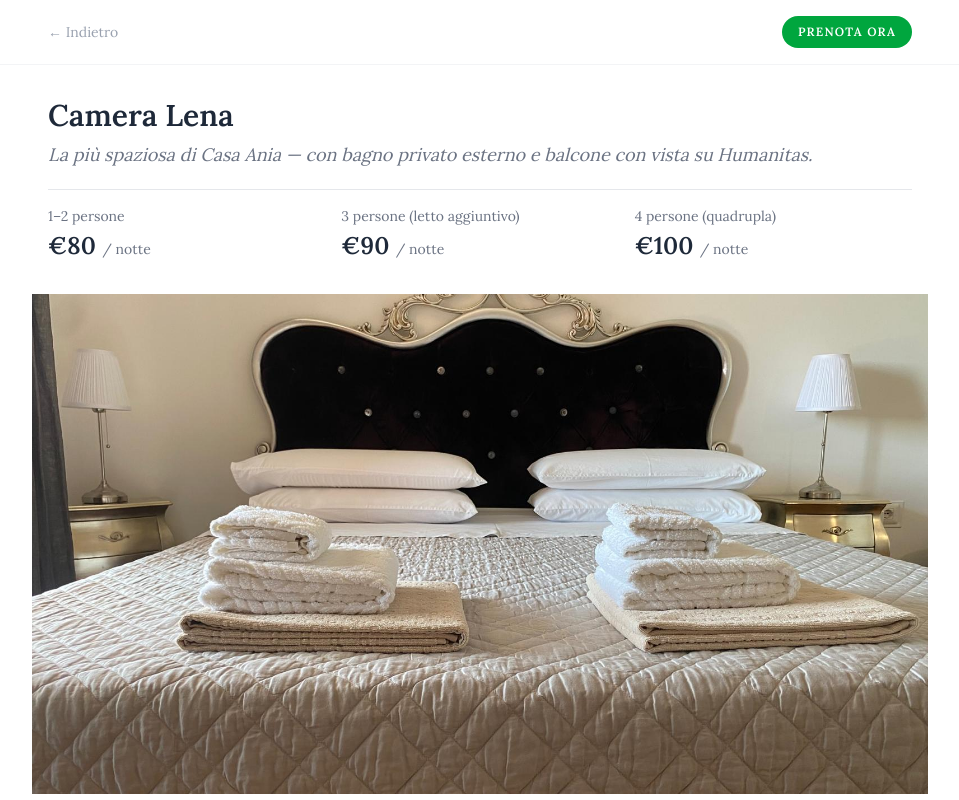
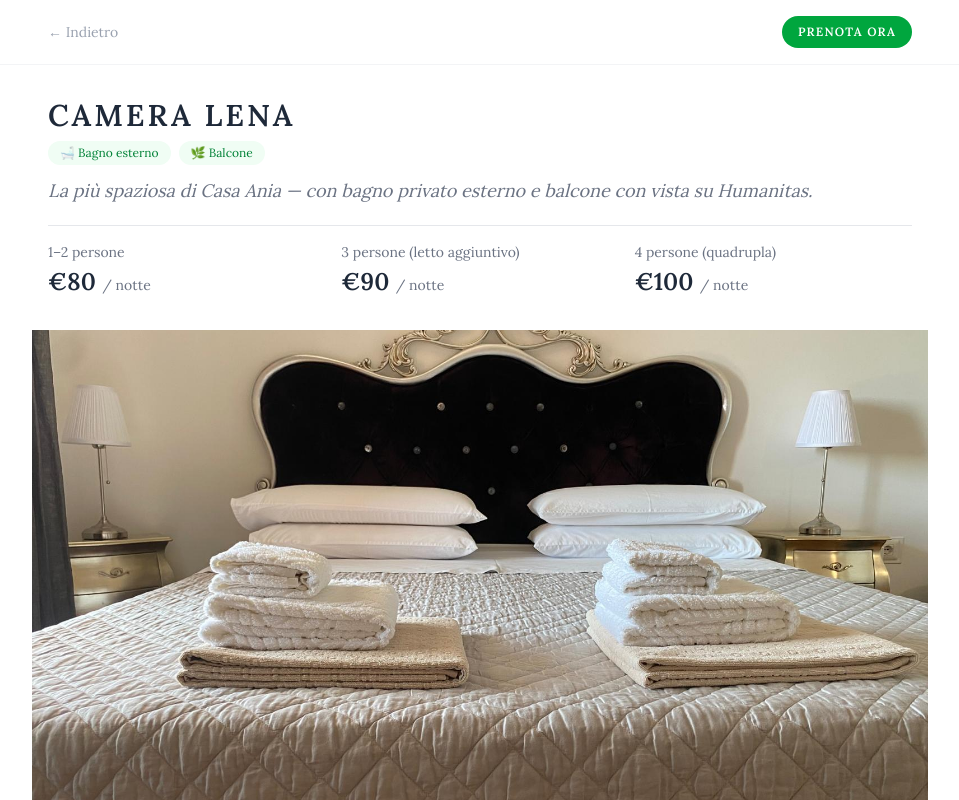
Before and after one commit to CasaAnia/sito-casaania, a Next.js app: page /camere/lena in a window 1280 px wide. Shown: the top 800 px of the page, without its empty margins (160-1119 px from the left). Built offline with nearby package versions, Linux system fonts and the light colour scheme.

Commit message:
Tutte le camere: titoli maiuscolo + badge caratteristiche principali

```diff
--- a/app/camere/ambra/page.tsx
+++ b/app/camere/ambra/page.tsx
@@ -46,7 +46,10 @@ export default function CameraAmbra() {
 
       <div className="max-w-4xl mx-auto px-4 py-8">
 
-        <h1 style={{ fontFamily: "'Lora', serif" }} className="text-3xl font-semibold text-gray-800 mb-2">Camera Matrimoniale Ambra</h1>
+        <h1 style={{ fontFamily: "'Lora', serif" }} className="text-3xl font-semibold text-gray-800 mb-2 uppercase tracking-widest">Camera Matrimoniale Ambra</h1>
+        <div className="flex gap-2 mb-3">
+          <span style={{ fontFamily: "'Lora', serif" }} className="text-xs bg-green-50 text-green-700 px-3 py-1 rounded-full">🚿 Bagno condiviso</span>
+        </div>
         <p style={{ fontFamily: "'Lora', serif" }} className="text-gray-500 italic text-lg mb-5">Luminosa, tranquilla, dai toni caldi.</p>
         <div className="border-t border-gray-200 pt-4 mb-8 grid grid-cols-2 gap-x-4">
           <p style={{ fontFamily: "'Lora', serif" }} className="text-sm text-gray-500">1–2 persone</p>
--- a/app/camere/lena/page.tsx
+++ b/app/camere/lena/page.tsx
@@ -46,7 +46,11 @@ export default function CameraLena() {
 
       <div className="max-w-4xl mx-auto px-4 py-8">
 
-        <h1 style={{ fontFamily: "'Lora', serif" }} className="text-3xl font-semibold text-gray-800 mb-2">Camera Lena</h1>
+        <h1 style={{ fontFamily: "'Lora', serif" }} className="text-3xl font-semibold text-gray-800 mb-2 uppercase tracking-widest">Camera Lena</h1>
+        <div className="flex gap-2 mb-3">
+          <span style={{ fontFamily: "'Lora', serif" }} className="text-xs bg-green-50 text-green-700 px-3 py-1 rounded-full">🛁 Bagno esterno</span>
+          <span style={{ fontFamily: "'Lora', serif" }} className="text-xs bg-green-50 text-green-700 px-3 py-1 rounded-full">🌿 Balcone</span>
+        </div>
         <p style={{ fontFamily: "'Lora', serif" }} className="text-gray-500 italic text-lg mb-5">La più spaziosa di Casa Ania — con bagno privato esterno e balcone con vista su Humanitas.</p>
         <div className="border-t border-gray-200 pt-4 mb-8 grid grid-cols-3 gap-x-4">
           <p style={{ fontFamily: "'Lora', serif" }} className="text-sm text-gray-500">1–2 persone</p>
--- a/app/camere/singola/page.tsx
+++ b/app/camere/singola/page.tsx
@@ -46,7 +46,10 @@ export default function CameraSingola() {
 
       <div className="max-w-4xl mx-auto px-4 py-8">
 
-        <h1 style={{ fontFamily: "'Lora', serif" }} className="text-3xl font-semibold text-gray-800 mb-2">Camera Singola Amelia</h1>
+        <h1 style={{ fontFamily: "'Lora', serif" }} className="text-3xl font-semibold text-gray-800 mb-2 uppercase tracking-widest">Camera Singola Amelia</h1>
+        <div className="flex gap-2 mb-3">
+          <span style={{ fontFamily: "'Lora', serif" }} className="text-xs bg-green-50 text-green-700 px-3 py-1 rounded-full">🛁 Bagno in camera</span>
+        </div>
         <p style={{ fontFamily: "'Lora', serif" }} className="text-gray-500 italic text-lg mb-5">Piccola, curata, silenziosa — nel cuore di Casa Ania, con vista sulla clinica Humanitas.</p>
         <div className="border-t border-gray-200 pt-4 mb-8 grid grid-cols-2 gap-x-4">
           <p style={{ fontFamily: "'Lora', serif" }} className="text-sm text-gray-500">1 persona</p>
```
